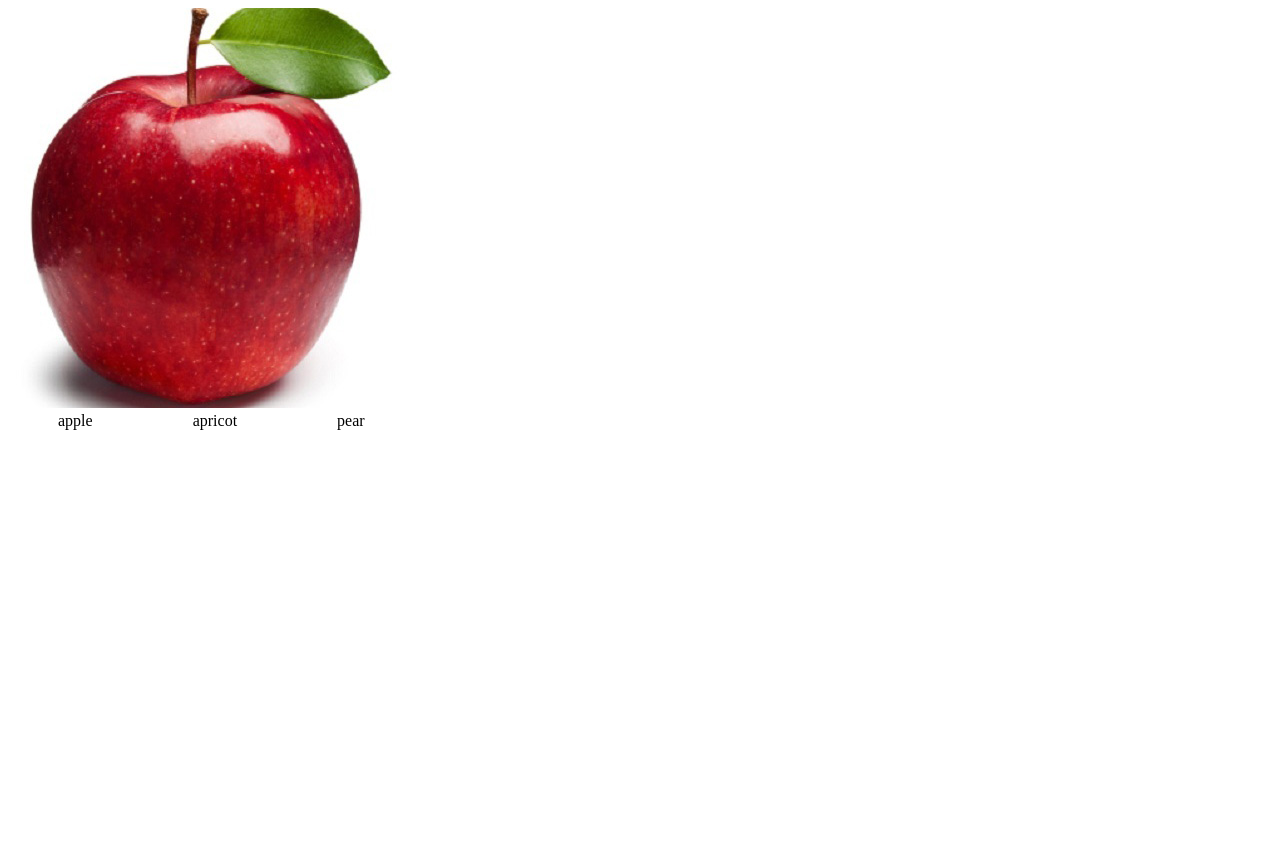
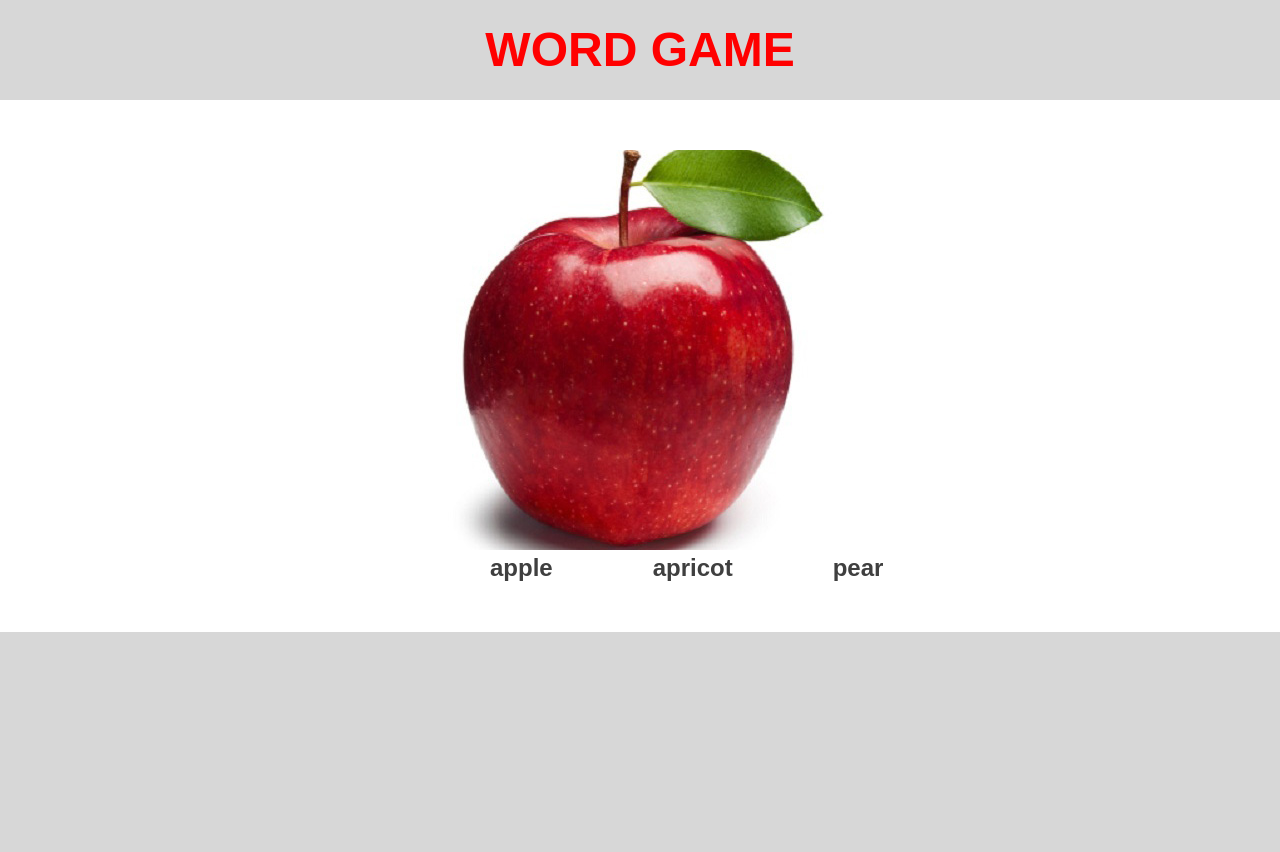
Before and after one commit to Psychogrinder/word_game, a plain HTML site: page index.html in a window 1280 px wide. Before the commit the page ends 800 px from the top, so only its background shows below. Drawn offline with Linux system fonts and the light colour scheme.

Commit message:
Add styles

```diff
--- a/index.html
+++ b/index.html
@@ -7,8 +7,16 @@
     <link rel="stylesheet" href="css/style.css">
   </head>
   <body>
-    <div id="image-container"></div>
-    <div id="words-container" onclick="checkAnswer(event)"></div>
+    <header class="header">
+      <span class="title">WORD GAME</span>
+    </header>
+    <main class="main-block">
+      <div class="game-box">
+        <div id="image-container"></div>
+        <div id="words-container" onclick="checkAnswer(event)"></div>
+      </div>
+    </main>
+    <footer class="footer"></footer>
     <script src="js/script.js"></script>
   </body>
 </html>
--- a/sass/style.scss
+++ b/sass/style.scss
@@ -1,5 +1,48 @@
+ul,
+h1,
+h2,
+body{
+  margin: 0;
+  padding: 0;
+}
+
+.header{
+  height: 100px;
+  display: flex;
+  flex-direction: row;
+  justify-content: center;
+  align-items: center;
+  background-color: #d7d7d7;
+
+}
+
+.title{
+  display: inline-block;
+  font-family: "Arial", sans-serif;
+  font-size: 48px;
+  line-height: 54px;
+  font-weight: bold;
+  color: red;
+  opacity: 1;
+}
+
+.game-box{
+  margin: 50px auto;
+  width: 400px;
+}
+
 .word-card{
+  font-family: "Arial", sans-serif;
+  font-size: 24px;
+  line-height: 28px;
+  font-weight: bold;
+  color: #3f3f3f;
   padding: 10px 20px;
   margin: 10px 30px;
   cursor: pointer;
 }
+
+.footer{
+  height: 220px;
+  background-color: #d7d7d7;
+}
```
Also changed, not shown: css/style.css.
